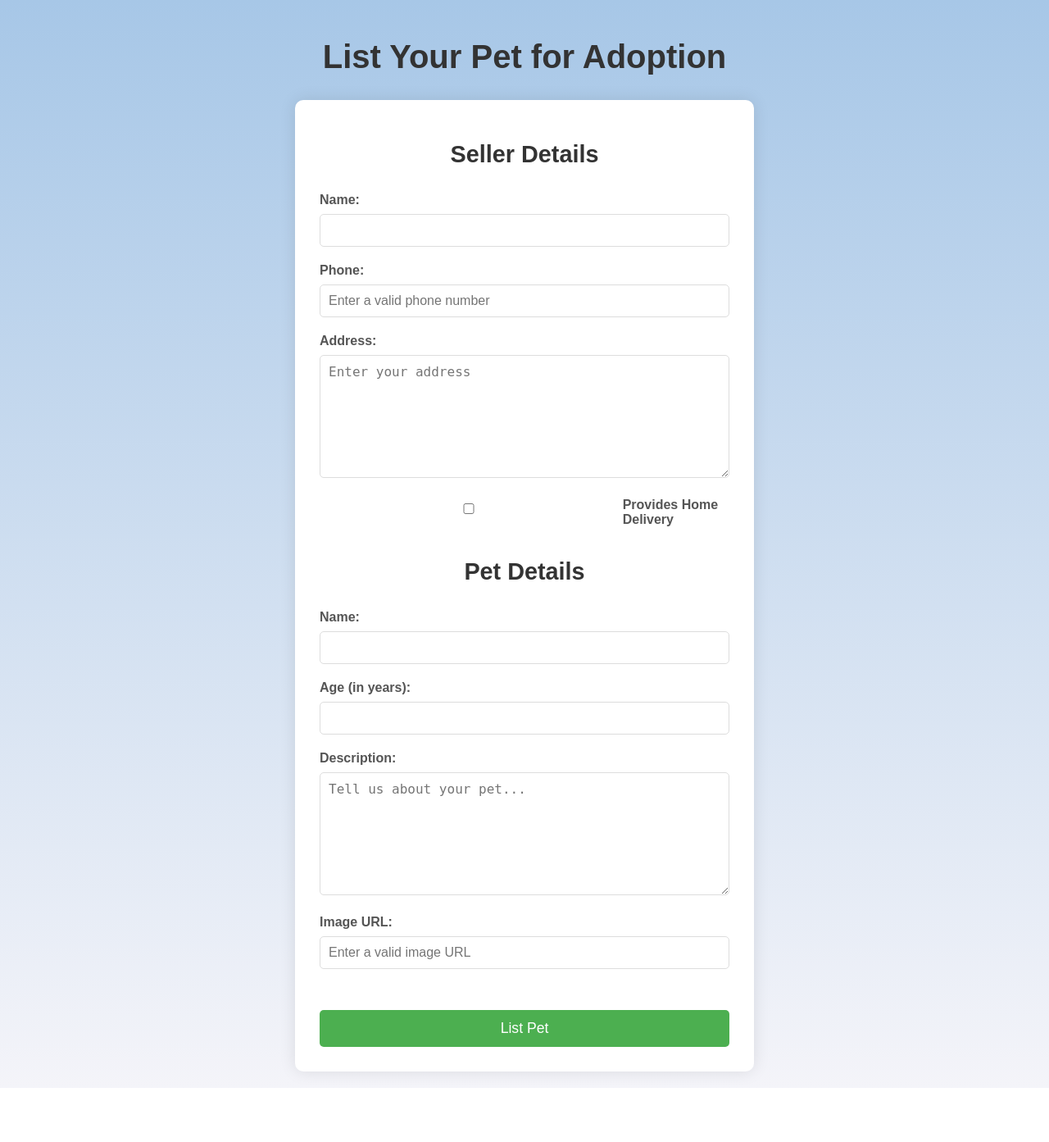
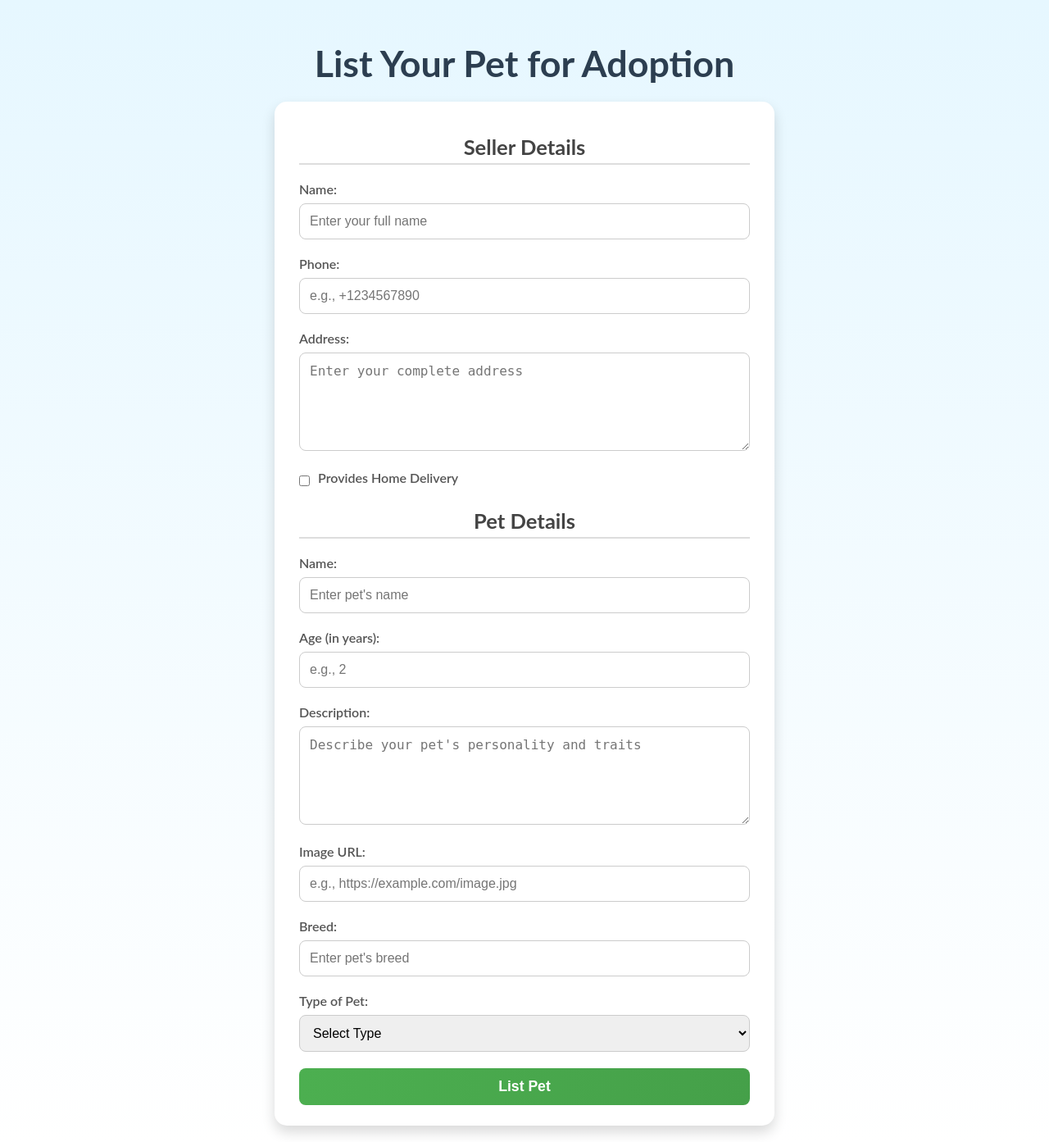
Before and after one commit to AdrishBir/paw_market, a Flask app: page /list-pet in a window 1280 px wide. Shown: the whole page at 82% size. Before the commit the page ends 1323 px from the top, so only its background shows below. Run offline with Flask 3, Linux system fonts and the light colour scheme.

Commit message:
change background

```diff
--- a/src/templates/list_pet.html
+++ b/src/templates/list_pet.html
@@ -5,122 +5,131 @@
     <meta name="viewport" content="width=device-width, initial-scale=1.0">
     <title>List a Pet</title>
     <style>
+        /* General Styles */
         body {
             margin: 0;
             padding: 20px;
-            background: linear-gradient(to bottom, #A7C7E7, #F4F4F9);
+            background: linear-gradient(to bottom, #e6f7ff, #ffffff); /* Changed background to light green */
             display: flex;
             flex-direction: column;
             align-items: center;
             min-height: 100vh;
-            font-family: 'Arial', sans-serif;
+            font-family: 'Lato', sans-serif; /* Changed font to Lato */
+            color: #333;
         }
 
         h1, h2 {
-            color: #333;
-            margin-bottom: 30px;
+            margin-bottom: 20px;
             text-align: center;
+            color: #444;
         }
 
         h1 {
-            font-size: 2.5rem;
+            font-size: 2.8rem;
+            color: #2C3E50;
         }
 
         h2 {
-            font-size: 1.8rem;
-            margin-top: 20px;
+            font-size: 1.6rem;
+            margin-top: 15px;
+            border-bottom: 2px solid #ddd;
+            padding-bottom: 5px;
         }
 
+        /* Form Container */
         form {
-            background: white;
-            padding: 30px;
-            border-radius: 10px;
-            box-shadow: 0 0 20px rgba(0,0,0,0.1);
+            background: #ffffff;
+            padding: 25px 30px;
+            border-radius: 15px;
+            box-shadow: 0 8px 16px rgba(0, 0, 0, 0.15);
             width: 100%;
-            max-width: 500px;
+            max-width: 550px;
+            animation: fadeIn 0.5s ease-in-out;
         }
 
+        /* Labels & Inputs */
         label {
             display: block;
             margin-bottom: 8px;
+            font-weight: 600;
             color: #555;
-            font-weight: bold;
         }
 
-        input, textarea {
+        input, textarea, select {
             width: 100%;
-            padding: 10px;
+            padding: 12px;
             margin-bottom: 20px;
-            border: 1px solid #ddd;
-            border-radius: 5px;
+            border: 1px solid #ccc;
+            border-radius: 8px;
             font-size: 1rem;
             box-sizing: border-box;
+            transition: border 0.3s ease, box-shadow 0.3s ease;
+        }
+
+        input:focus, textarea:focus, select:focus {
+            outline: none;
+            border-color: #4CAF50;
+            box-shadow: 0 0 8px rgba(76, 175, 80, 0.4);
         }
 
         textarea {
-            height: 150px;
+            height: 120px;
             resize: vertical;
         }
 
-        .seller-details, .pet-details {
-            margin-bottom: 30px;
-        }
-
-        .seller-details p, .pet-details p {
-            margin: 10px 0;
-            color: #444;
-            font-size: 1.1rem;
-        }
-
+        /* Checkbox Container */
         .checkbox-container {
             display: flex;
             align-items: center;
             margin-bottom: 20px;
+            gap: 10px;
         }
 
         .checkbox-container input {
-            margin-right: 10px;
+            width: auto;
+            margin: 0;
         }
 
+        /* Button Styles */
         button {
-            background-color: #4CAF50;
-            color: white;
-            padding: 12px 24px;
+            background: linear-gradient(to right, #4CAF50, #45a049);
+            color: #fff;
             border: none;
-            border-radius: 5px;
+            border-radius: 8px;
+            padding: 12px 0;
+            font-size: 1.1rem;
+            font-weight: bold;
             cursor: pointer;
-            font-size: 1.1rem;
+            transition: transform 0.2s ease, box-shadow 0.2s ease;
             width: 100%;
-            transition: background-color 0.3s ease;
         }
 
         button:hover {
-            background-color: #45a049;
+            transform: translateY(-3px);
+            box-shadow: 0 6px 12px rgba(0, 0, 0, 0.2);
         }
 
+        /* Keyframe Animations */
         @keyframes fadeIn {
-            from { opacity: 0; transform: translateY(20px); }
+            from { opacity: 0; transform: translateY(30px); }
             to { opacity: 1; transform: translateY(0); }
-        }
-
-        form {
-            animation: fadeIn 0.5s ease-out;
         }
     </style>
 </head>
 <body>
     <h1>List Your Pet for Adoption</h1>
     <form method="POST">
+        <!-- Seller Details -->
         <div class="seller-details">
             <h2>Seller Details</h2>
             <label for="seller_name">Name:</label>
-            <input type="text" id="seller_name" name="seller_name" required>
+            <input type="text" id="seller_name" name="seller_name" required placeholder="Enter your full name">
 
             <label for="phone_number">Phone:</label>
-            <input type="tel" id="phone_number" name="phone_number" required placeholder="Enter a valid phone number">
+            <input type="tel" id="phone_number" name="phone_number" required placeholder="e.g., +1234567890">
 
             <label for="address">Address:</label>
-            <textarea id="address" name="address" required placeholder="Enter your address"></textarea>
+            <textarea id="address" name="address" required placeholder="Enter your complete address"></textarea>
 
             <div class="checkbox-container">
                 <input type="checkbox" id="home_delivery" name="home_delivery">
@@ -128,21 +137,35 @@
             </div>
         </div>
 
+        <!-- Pet Details -->
         <div class="pet-details">
             <h2>Pet Details</h2>
             <label for="name">Name:</label>
-            <input type="text" id="name" name="name" required>
+            <input type="text" id="name" name="name" required placeholder="Enter pet's name">
 
             <label for="age">Age (in years):</label>
-            <input type="number" id="age" name="age" required>
+            <input type="number" id="age" name="age" min="0" required placeholder="e.g., 2">
 
             <label for="description">Description:</label>
-            <textarea id="description" name="description" required placeholder="Tell us about your pet..."></textarea>
+            <textarea id="description" name="description" required placeholder="Describe your pet's personality and traits"></textarea>
 
             <label for="image_url">Image URL:</label>
-            <input type="url" id="image_url" name="image_url" required placeholder="Enter a valid image URL">
+            <input type="url" id="image_url" name="image_url" required placeholder="e.g., https://example.com/image.jpg">
+
+            <label for="breed">Breed:</label>
+            <input type="text" id="breed" name="breed" required placeholder="Enter pet's breed">
+
+            <label for="type_of_pet">Type of Pet:</label>
+            <select id="type_of_pet" name="type_of_pet" required>
+                <option value="">Select Type</option>
+                <option value="cat">Cat</option>
+                <option value="dog">Dog</option>
+                <option value="bird">Bird</option>
+                <option value="fish">Fish</option>
+            </select>
         </div>
 
+        <!-- Submit Button -->
         <button type="submit">List Pet</button>
     </form>
 </body>
```
Also changed, not shown: src/templates/login.html (+16 -94 lines).
